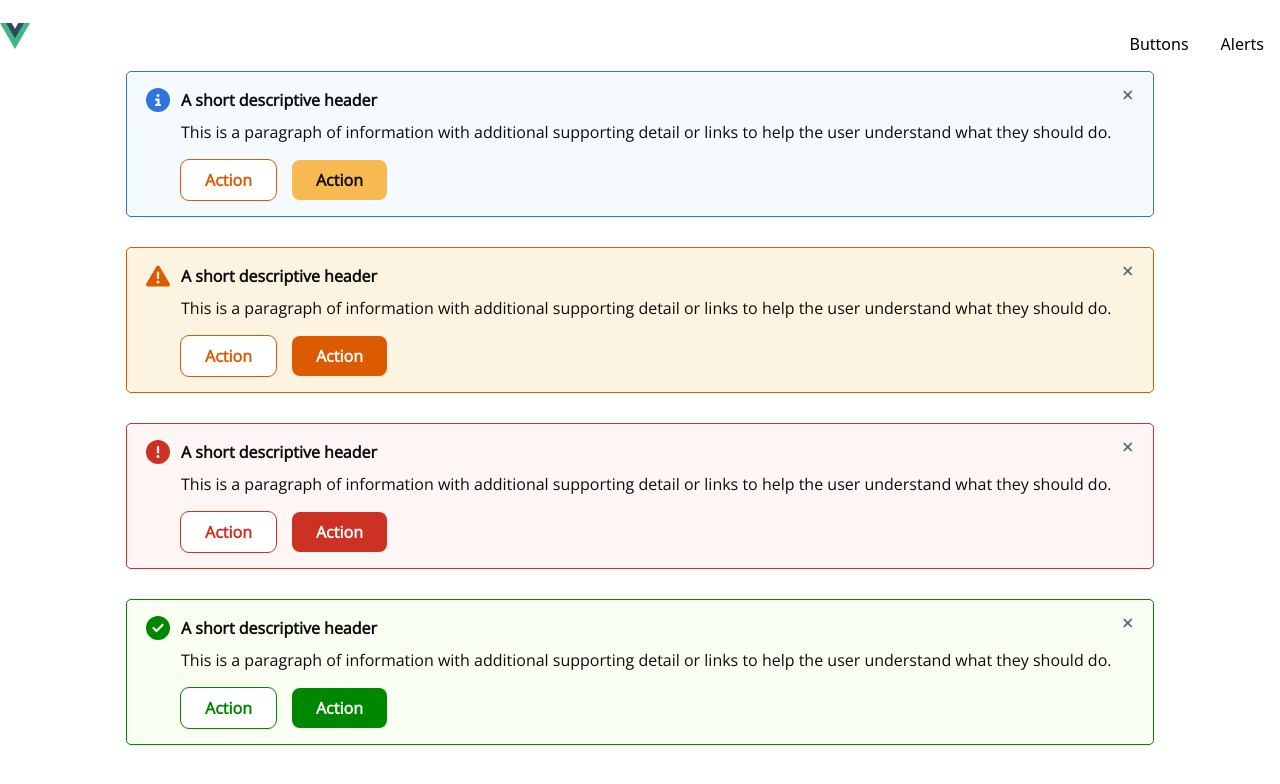
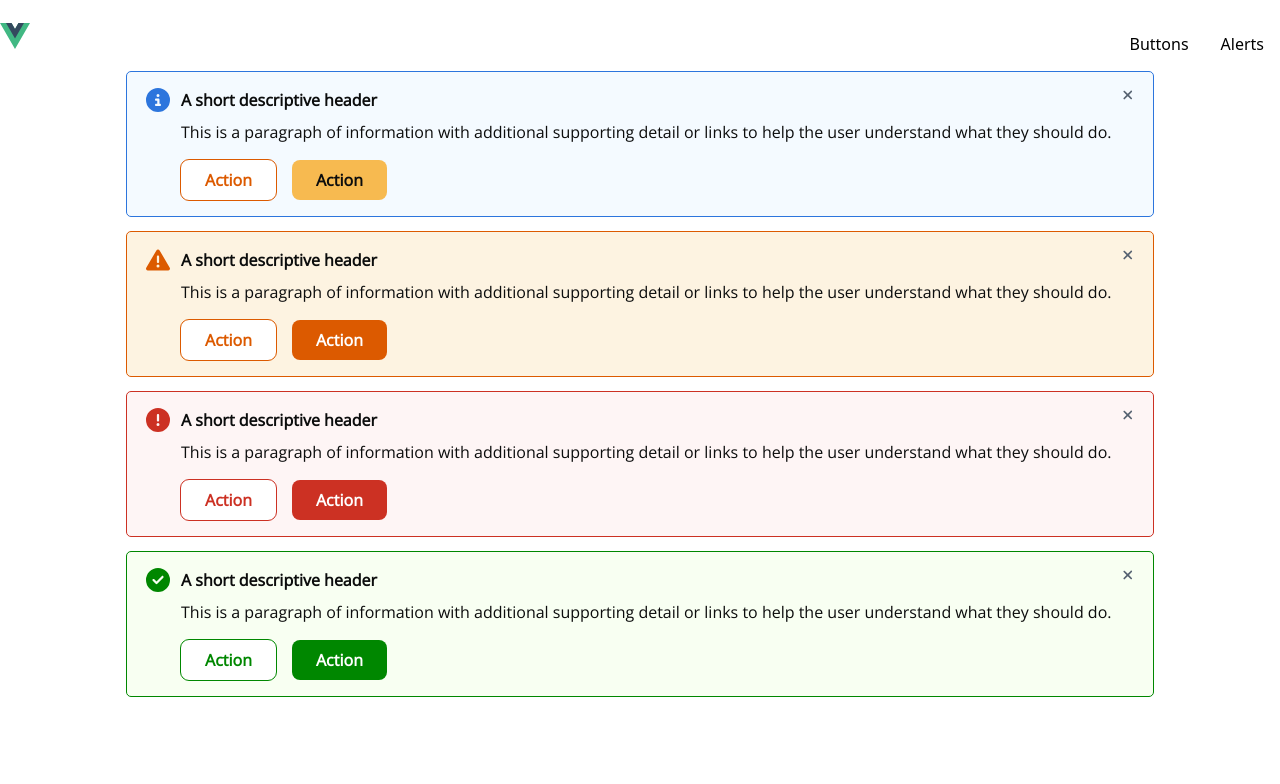
Before and after one commit to aungheinhtoo/vue-compo, a Vue app: page /alerts in a window 1280 px wide. Shown: the top 784 px of the page. Built offline with nearby package versions, Linux system fonts and the light colour scheme.

Commit message:
Properly pass functions

```diff
--- a/src/components/CustomAlert/CustomAlert.vue
+++ b/src/components/CustomAlert/CustomAlert.vue
@@ -1,12 +1,16 @@
 <script setup lang="ts">
 import CustomButton from '../CustomButton/CustomButton.vue';
-import { ButtonVariant, ButtonColor } from '../CustomButton/types';
+import { ButtonColor } from '../CustomButton/types';
 import { AlertColor } from "./types"
 
-defineProps<{
+const props = defineProps<{
   title?: string;
   color: AlertColor | string;
   content?: string;
+  filledButtonTitle?: string;
+  outlinedButtonTitle?: string;
+  filledButtonOnClick?: Function;
+  outlinedButtonOnClick?: Function;
 }>();
 const getIconClasses = (color: AlertColor) => {
   if (color === "info") {
@@ -31,6 +35,15 @@ const getAlertClasses = (color: AlertColor) => {
     return "outline-warning bg-warning-bg text-warning";
   }
 }
+
+const handleOutlinedClick = () => {
+  props.outlinedButtonOnClick ? props.outlinedButtonOnClick() : null;
+};
+
+const handleFilledClick = () => {
+  props.filledButtonOnClick ? props.filledButtonOnClick() : null;
+};
+
 </script>
 
 <template>
@@ -47,8 +60,8 @@ const getAlertClasses = (color: AlertColor) => {
           </div>
         </div>
         <div class="flex sm:flex-row flex-col items-start gap-4">
-          <CustomButton title="Action" :color="color === AlertColor.INFO ? ButtonColor.WARNING : color" variant="outlined" />
-          <CustomButton title="Action" :color="color === AlertColor.INFO ? ButtonColor.PRIMARY : color" variant="filled" />
+          <CustomButton title="Action" :color="color === AlertColor.INFO ? ButtonColor.WARNING : color" variant="outlined" :onClick="handleOutlinedClick"  />
+          <CustomButton title="Action" :color="color === AlertColor.INFO ? ButtonColor.PRIMARY : color" variant="filled" :onClick="handleFilledClick" />
         </div>
       </div>
           <font-awesome-icon icon="fa-solid fa-xmark" size="sm" fixed-width class="text-gray" />
--- a/src/components/CustomButton/CustomButton.vue
+++ b/src/components/CustomButton/CustomButton.vue
@@ -1,12 +1,13 @@
 <script setup lang="ts">
 import { ButtonColor, ButtonVariant } from './types';
 // defineProps(["title", "color", "icon", "iconPosition", "variant"]);
-defineProps<{
+const props = defineProps<{
   title?: string;
   color: ButtonColor | string;
   icon?: string;
   iconPosition?: "left" | "right";
   variant?: ButtonVariant | string;
+  onClick?: Function;
 }>();
 
 const getVariantColorSpecifics = (color: ButtonColor, variant?: ButtonVariant) => {
@@ -49,6 +50,10 @@ const getPadding = (title?: string) => {
 const getButtonClass = (color: ButtonColor, variant?: ButtonVariant, title?: string) => {
   return `${getVariantColorSpecifics(color, variant)} ${getPadding(title)}`;
 };
+
+function handleOnClick() {
+  props.onClick ? props.onClick() : null;
+}
 </script>
 
 <template>
@@ -56,6 +61,7 @@ const getButtonClass = (color: ButtonColor, variant?: ButtonVariant, title?: str
   <button
     class="box-content flex flex-row justify-center gap-2 rounded-lg font-body font-semibold text-base hover:drop-shadow"
     :class="getButtonClass(color as ButtonColor, variant as ButtonVariant, title)"
+    @click="handleOnClick"
   >
     <font-awesome-icon
       :icon="icon"
--- a/src/views/AlertsView.vue
+++ b/src/views/AlertsView.vue
@@ -1,11 +1,10 @@
 <script setup lang="ts">
 import CustomAlert from '@/components/CustomAlert/CustomAlert.vue';
-import { AlertColor } from '@/components/CustomAlert/types';
 const shortText = "A short descriptive header";
 const longText = "This is a paragraph of information with additional supporting detail or links to help the user understand what they should do.";
 </script>
 <template>
-  <div class="alerts">
+  <div class="flex flex-col gap-4 items-center justify-center">
     <CustomAlert :title="shortText" :content="longText" color="info" />
     <CustomAlert :title="shortText" :content="longText" color="warning" />
     <CustomAlert :title="shortText" :content="longText" color="error" />
@@ -13,15 +12,4 @@ const longText = "This is a paragraph of information with additional supporting
   </div>
 </template>
 
-<style>
-@media (min-width: 1024px) {
-  .alerts {
-    height: 100%;
-    display: flex;
-    flex-direction: column;
-    gap: 2rem;
-    align-items: center;
-    justify-content: center;
-  }
-}
-</style>
+<style></style>
--- a/src/views/ButtonsView.vue
+++ b/src/views/ButtonsView.vue
@@ -1,5 +1,8 @@
 <script setup lang="ts">
 import CustomButton from "@/components/CustomButton/CustomButton.vue";
+function clickMe() {
+  console.log("hello!")
+}
 </script>
 
 <template>
@@ -11,6 +14,7 @@ import CustomButton from "@/components/CustomButton/CustomButton.vue";
           color="primary"
           icon="arrow-left"
           variant="filled"
+          :onClick="clickMe"
          />
         <CustomButton title="Action" color="primary"
           variant="filled" />
```
